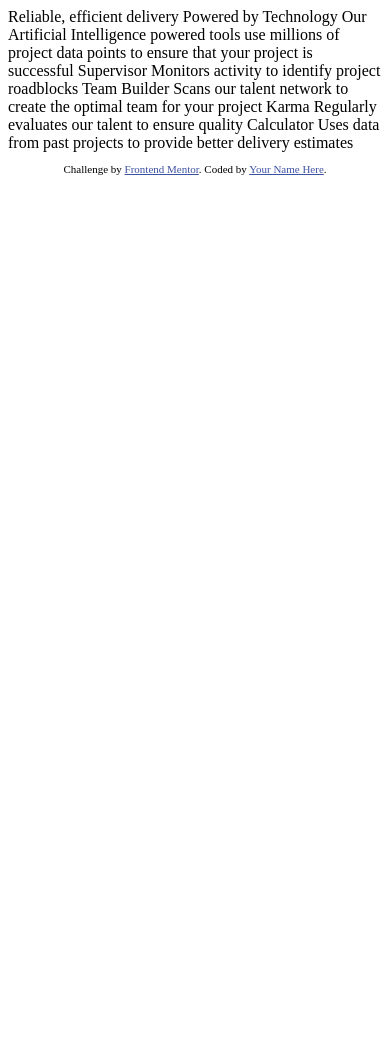
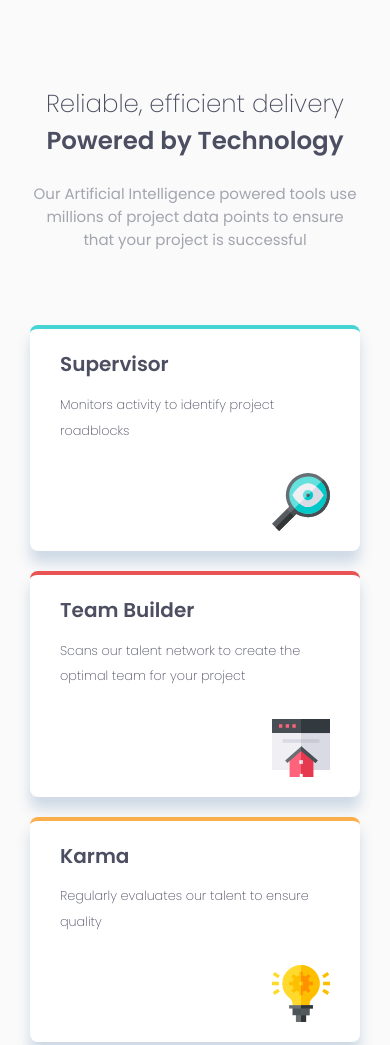
Before and after one commit to Sarukei/four-card-feature-section-master, a plain HTML site: page index.html in a window 390 px wide. Shown: the top 1045 px of the page. Before the commit the page ends 844 px from the top, so only its background shows below. Drawn offline with Linux system fonts and the light colour scheme.

Commit message:
Finished mobile with flex

```diff
--- a/index.html
+++ b/index.html
@@ -1,45 +1,83 @@
 <!DOCTYPE html>
 <html lang="en">
+
 <head>
   <meta charset="UTF-8">
-  <meta name="viewport" content="width=device-width, initial-scale=1.0"> <!-- displays site properly based on user's device -->
+  <meta name="viewport" content="width=device-width, initial-scale=1.0">
+  <!-- displays site properly based on user's device -->
 
   <link rel="icon" type="image/png" sizes="32x32" href="./images/favicon-32x32.png">
-
+  <link rel="preconnect" href="https://fonts.gstatic.com">
+  <link href="https://fonts.googleapis.com/css2?family=Poppins:wght@200;400;600&display=swap" rel="stylesheet">
+  <link rel="stylesheet" href="public/style.css">
   <title>Frontend Mentor | Four card feature section</title>
 
   <!-- Feel free to remove these styles or customise in your own stylesheet 👍 -->
   <style>
-    .attribution { font-size: 11px; text-align: center; }
-    .attribution a { color: hsl(228, 45%, 44%); }
+    .attribution {
+      font-size: 11px;
+      text-align: center;
+    }
+
+    .attribution a {
+      color: hsl(228, 45%, 44%);
+    }
   </style>
 </head>
+
 <body>
 
-  Reliable, efficient delivery
-  Powered by Technology
+  <section class="section section--features">
+    <header class="section-header">
+      <h2 class="section__title">
+        Reliable, efficient delivery
+        <span class="section__title--bold">Powered by Technology</span>
+      </h2>
+      <p class="section__desc">
+        Our Artificial Intelligence powered tools use millions of project data points
+        to ensure that your project is successful
+      </p>
+    </header>
 
-  Our Artificial Intelligence powered tools use millions of project data points
-  to ensure that your project is successful
+    <ul class="features">
 
-  Supervisor
-  Monitors activity to identify project roadblocks
+      <li class="feature-card feature-card--supervisor">
+        <h3 class="feature-card__title">Supervisor</h3>
+        <p class="feature-card__desc"> Monitors activity to identify project roadblocks
+        </p>
+        <img src="./images/icon-supervisor.svg" alt="" class="feature-card__icon">
+      </li>
 
-  Team Builder
-  Scans our talent network to create the optimal team for your project
 
-  Karma
-  Regularly evaluates our talent to ensure quality
+      <li class="feature-card feature-card--team-builder">
+        <h3 class="feature-card__title">Team Builder</h3>
+        <p class="feature-card__desc">Scans our talent network to create the optimal team for your project</p>
+        <img src="./images/icon-team-builder.svg" alt="" class="feature-card__icon">
+      </li>
 
-  Calculator
-  Uses data from past projects to provide better delivery estimates
 
+      <li class="feature-card feature-card--karma">
+        <h3 class="feature-card__title">Karma</h3>
+        <p class="feature-card__desc">Regularly evaluates our talent to ensure quality</p>
+        <img src="./images/icon-karma.svg" alt="" class="feature-card__icon">
+      </li>
+
+
+      <li class="feature-card feature-card--calculator">
+        <h3 class="feature-card__title">Calculator</h3>
+        <p class="feature-card__desc">Uses data from past projects to provide better delivery estimates</p>
+        <img src="./images/icon-calculator.svg" alt="" class="feature-card__icon">
+      </li>
+
+    </ul>
+  </section>
 
   <footer>
     <p class="attribution">
       Challenge by <a href="https://www.frontendmentor.io?ref=challenge" target="_blank">Frontend Mentor</a>.
-      Coded by <a href="#">Your Name Here</a>.
+      Coded by <a href="https://www.github.com/sarukei/">Sarukei</a>.
     </p>
   </footer>
 </body>
+
 </html>
--- /dev/null
+++ b/styles/style.scss
@@ -0,0 +1,119 @@
+$darkBlue:  hsl(234, 12%, 34%);
+$blueGrey: hsl(229, 6%, 66%);
+$bgGrey:   hsl(0, 0%, 98%);
+$fontSize: 15px;
+$team-builder-color: hsl(0, 78%, 62%);
+$supervisor-color: hsl(180, 62%, 55%);
+$karma-color: hsl(34, 97%, 64%);
+$calculator-color: hsl(212, 86%, 64%);
+
+*, *::before, *::after {
+  margin: 0; padding: 0;
+  box-sizing: inherit;
+}
+
+body {
+  background: $bgGrey;
+  font-family: Poppins;
+  box-sizing: border-box;
+  font-size: $fontSize;
+}
+
+img {
+  max-width: 100%;
+}
+
+/*##########################################
+Section header/Title
+############################################
+*/
+
+.section {
+  max-width: 100vw;
+  // background: red;
+  margin: 0 auto;
+  margin-top: (80px/$fontSize*1rem);
+  padding: 0 2em;
+  display: flex;
+  flex-direction: column;
+
+  &__title {
+    color: $darkBlue;
+    font-weight: 200;
+    font-size: (23px/$fontSize*1rem);
+    text-align: center;
+
+    &--bold {
+      font-weight: 600;
+    }
+  }
+
+  &__desc {
+    color: $blueGrey;
+    margin-top: 1.5em;
+    font-weight: 400;
+    text-align: center;
+  }
+}
+
+.features {
+  list-style-type: none;
+  margin: 0;
+  margin-top: (70px/$fontSize*1rem);
+  padding: 0;
+  display: flex;
+  flex-direction: column;
+  justify-content: space-between;
+
+
+}
+
+.feature-card {
+  background: white;
+  border-radius: .5rem;
+  border-top: 4px solid rgb(98, 216, 224);
+  box-shadow: 0px 12px 14px 0px rgba(5, 67, 138, 0.178);
+  position: relative;
+  flex-basis: (150px / $fontSize * 1rem);
+  padding: (20px / $fontSize * 1em) (30px / $fontSize * 1em);
+  display: flex;
+  flex-direction: column;
+
+  & + & {
+    // background: red;
+    margin-top: (20px / $fontSize * 1em);
+  }
+
+  &__title {
+    color: $darkBlue;
+    font-size: 1.25rem;
+  }
+
+  &__desc {
+    font-weight: 200;
+    font-size: (12px/$fontSize*1rem);
+    margin-top: 1em;
+    line-height: 2em;
+    color: $darkBlue;
+  }
+
+  &__icon {
+    align-self: flex-end;
+    margin-top: 2em;
+    max-width: (54px / $fontSize * 1rem);
+  }
+
+  &--supervisor {
+    border-color: $supervisor-color;
+  }
+  &--team-builder {
+    border-color: $team-builder-color;
+  }
+  &--karma {
+    border-color: $karma-color;
+  }
+  &--calculator {
+    border-color: $calculator-color;
+  }
+
+}
```
Also changed, not shown: public/style.css (added), 1 other file.
